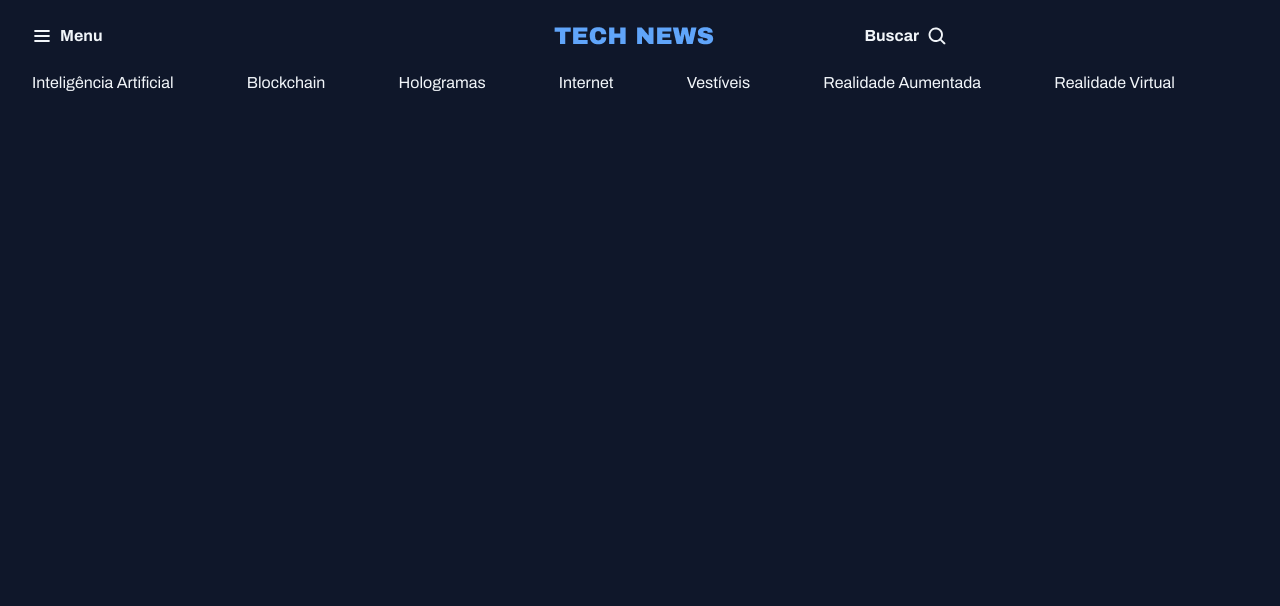
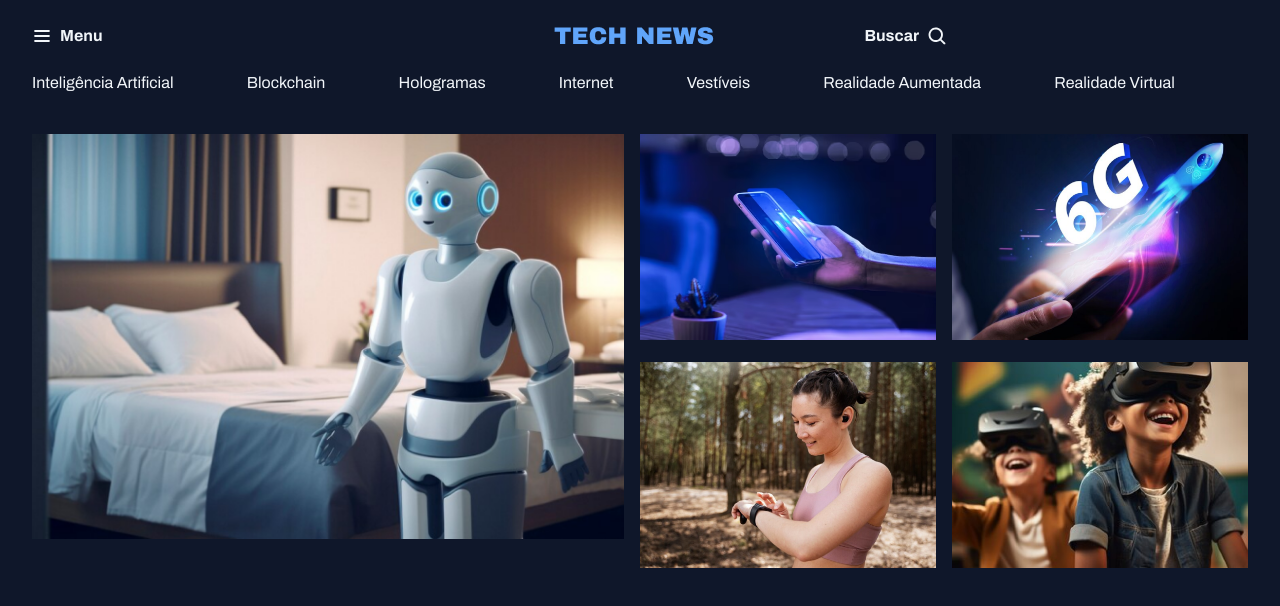
Before and after one commit to leoemidio/ROCKETSEAT, a plain HTML site: page projeto-portal-de-noticias/index.html in a window 1280 px wide. Drawn offline with Linux system fonts and the light colour scheme; a web font is replaced by a local one.

Commit message:
estruturando a seçao destaque

```diff
--- a/projeto-portal-de-noticias/index.html
+++ b/projeto-portal-de-noticias/index.html
@@ -24,7 +24,7 @@
         </div>
         <div>
           <strong>Buscar</strong>
-          <img src="assets/icons/MagnifyingGlass.svg"alt="icone de lupa para pesquisa">
+          <img src="assets/icons/MagnifyingGlass.svg" alt="icone de lupa para pesquisa">
         </div>
       </nav>
       <nav id="secondary" class="grid grid-flow-col">
@@ -37,5 +37,26 @@
         <a href="#">Realidade Virtual</a>
       </nav>
     </header>
+    <main class="grid container">
+      <section id="featured img" class="grid grid-flow-col gap-16">
+  <div>
+    <img src="assets/images/Image 01.png" alt="Noticias em destaque">
+  </div>
+  <div class="grid grid-cols-2 gap-16">
+    <div>
+      <img src="assets/images/Image 02.png" alt="Noticias em destaque 1">
+    </div>
+    <div>
+      <img src="assets/images/Image 03.png" alt="Noticias em destaque 2">
+    </div>
+    <div>
+      <img src="assets/images/Image 04.png" alt="Noticias em destaque 3">
+    </div>
+    <div>
+      <img src="assets/images/Image 05.png" alt="Noticias em destaque 4">
+    </div>
+  </div>
+ </section>
+  </main>
   </body>
 </html>
--- a/projeto-portal-de-noticias/styles/global.css
+++ b/projeto-portal-de-noticias/styles/global.css
@@ -42,18 +42,16 @@ h1,h2,h3 {
   font: inherit;
 }
 
+img{
+  max-width: 100%;
+}
+
 .container{
   max-width: 1280px;
   padding-inline: 32px;
   margin-inline: auto;
 }
 
-/* utility-first*/
-.grid{
-  display: grid;
+main{
+  margin-top:40px
 }
-
-.grid-flow-col{
-  grid-auto-flow: column;
-
-}
--- a/projeto-portal-de-noticias/styles/index.css
+++ b/projeto-portal-de-noticias/styles/index.css
@@ -1,2 +1,4 @@
 @import url(global.css);
+@import url(utility.css);
 @import url(header.css);
+@import url(sections.css);
--- /dev/null
+++ b/projeto-portal-de-noticias/styles/sections.css
@@ -0,0 +1,7 @@
+#featured {
+  img {
+    height: 100%;
+    object-fit: cover;
+    border-radius: 4px;
+  }
+}
--- /dev/null
+++ b/projeto-portal-de-noticias/styles/utility.css
@@ -0,0 +1,17 @@
+/* utility-first*/
+.grid {
+  display: grid;
+}
+
+.grid-flow-col {
+  grid-auto-flow: column;
+
+}
+
+.grid-cols-2 {
+  grid-template-columns: 1fr 1fr;
+}
+
+.gap-16 {
+  gap: 16px;
+}
```
